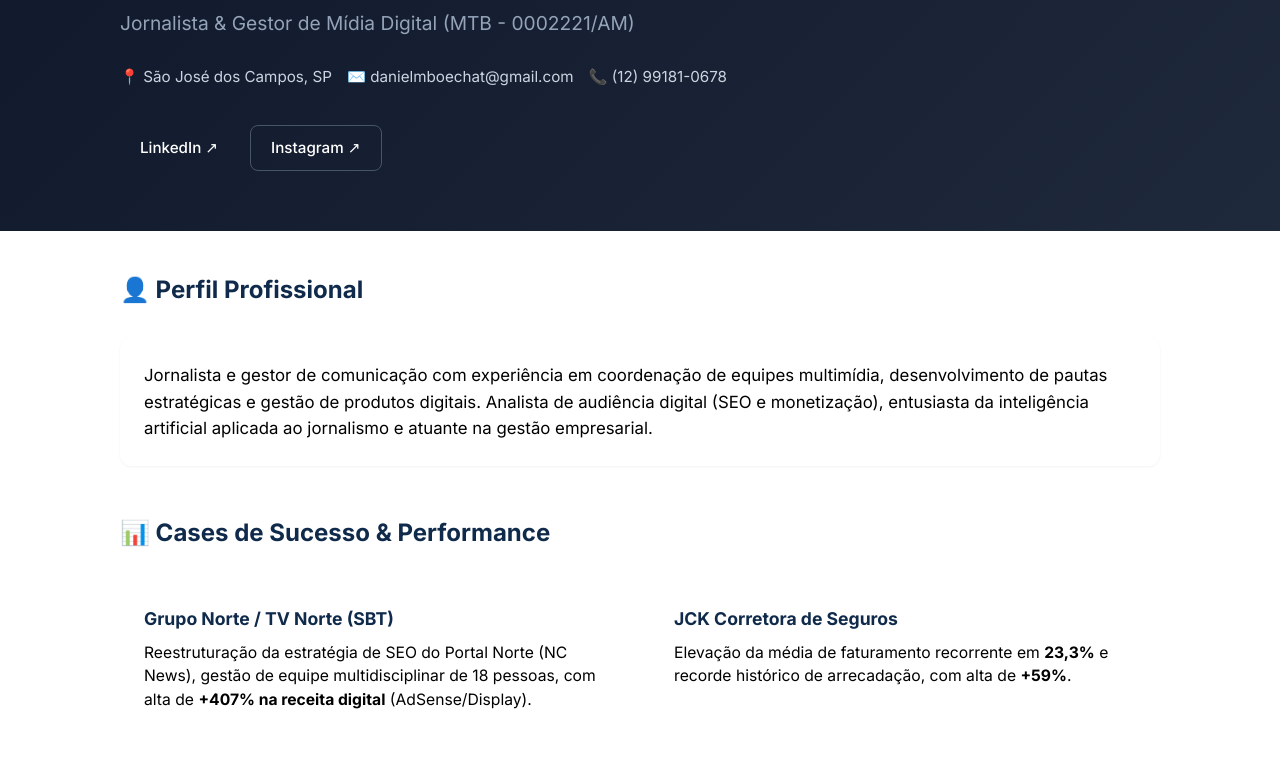
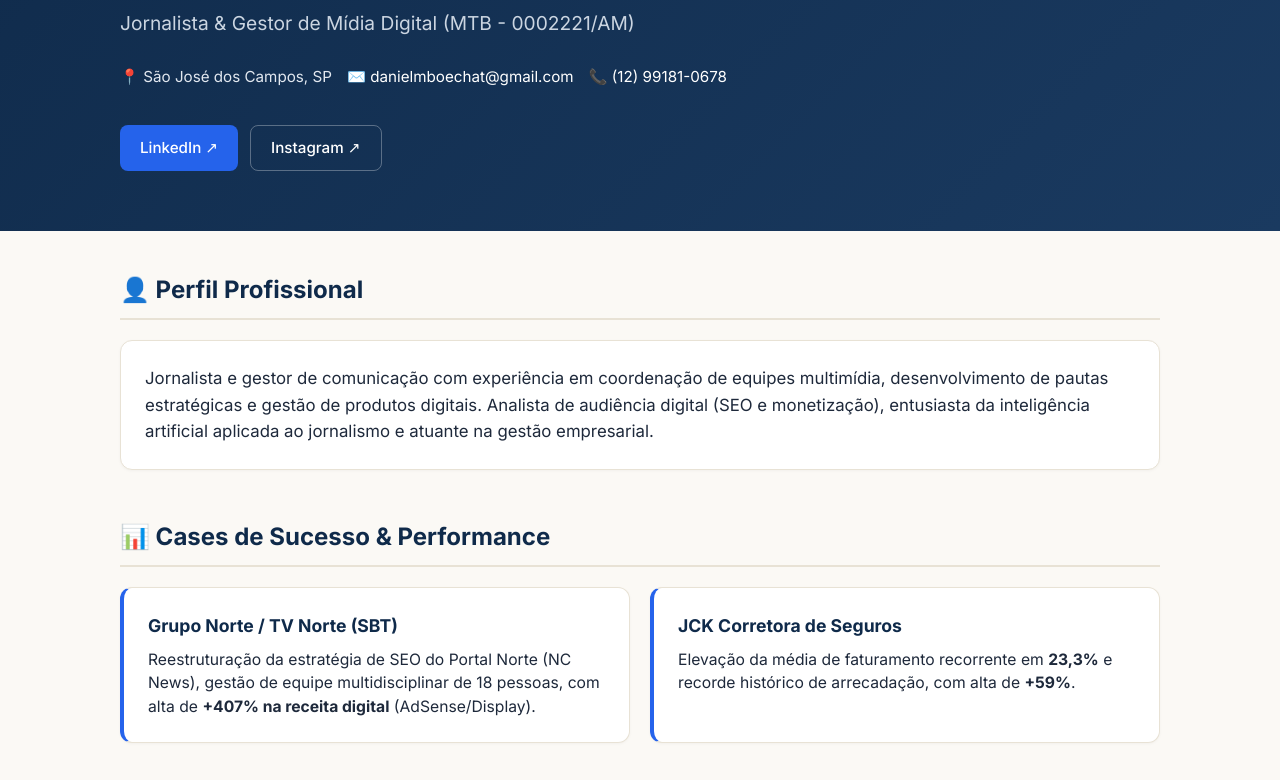
Before and after one commit to danielmboechat/portfolio, a plain HTML site: page index.html in a window 1280 px wide. Shown: the part 286-1066 px from the top of the page. Drawn offline with Linux system fonts and the light colour scheme.

Commit message:
index.html

```diff
--- a/index.html
+++ b/index.html
@@ -32,14 +32,15 @@
 
     <style>
         :root {
-            \--primary: #0f2a4a; /\* Navy escuro para títulos \*/
-            --accent: #1e40af; /\* Navy vibrante para botões e links \*/
-            --accent-hover: #1e3a8a; /\* Navy fechado no hover \*/
-            --bg-body: #fcfaf7; /\* Fundo bege/areia suave \*/
-            --bg-card: #ffffff; /\* Cartões brancos para contraste \*/
-            --text-main: #1e293b; /\* Texto legível \*/
-            --text-muted: #64748b; /\* Texto secundário \*/
-            --border: #e7e2d9; /\* Borda em tom bege sutil \*/
+            --primary: #0f2a4a;          /* Navy escuro para títulos */
+            --primary-gradient: #1a3a60; /* Navy médio para o gradiente do topo */
+            --accent: #2563eb;           /* Azul vibrante para botões, tags e links */
+            --accent-hover: #1d4ed8;     /* Azul escuro no hover */
+            --bg-body: #fbf9f5;          /* Fundo bege/areia elegante */
+            --bg-card: #ffffff;          /* Cartões brancos para destaque */
+            --text-main: #1e293b;        /* Texto principal */
+            --text-muted: #64748b;       /* Texto secundário */
+            --border: #e8e2d5;           /* Borda em tom bege sutil */
             --gold: #d97706;
             --gold-bg: #fffbeb;
         }
@@ -66,7 +67,7 @@
 
         /* HEADER / HERO */
         header {
-            background: linear-gradient(135deg, #0f172a 0%, #1e293b 100%);
+            background: linear-gradient(135deg, var(--primary) 0%, var(--primary-gradient) 100%);
             color: #ffffff;
             padding: 60px 0;
             margin-bottom: 40px;
@@ -98,7 +99,7 @@
 
         .hero .subtitle {
             font-size: 1.2rem;
-            color: #94a3b8;
+            color: #cbd5e1;
             font-weight: 400;
         }
 
@@ -107,12 +108,12 @@
             flex-wrap: wrap;
             gap: 15px;
             font-size: 0.95rem;
-            color: #cbd5e1;
+            color: #e2e8f0;
             margin-top: 10px;
         }
 
         .hero .meta a {
-            color: #cbd5e1;
+            color: #ffffff;
             text-decoration: none;
         }
 
@@ -151,11 +152,11 @@
         .btn-outline {
             background-color: transparent;
             color: #ffffff;
-            border: 1px solid #475569;
+            border: 1px solid rgba(255, 255, 255, 0.3);
         }
 
         .btn-outline:hover {
-            background-color: #334155;
+            background-color: rgba(255, 255, 255, 0.1);
         }
 
         /* SECTIONS */
@@ -183,7 +184,7 @@
             padding: 24px;
             border-radius: 12px;
             border: 1px solid var(--border);
-            box-shadow: 0 1px 3px rgba(0,0,0,0.05);
+            box-shadow: 0 1px 3px rgba(0,0,0,0.04);
         }
 
         /* METRICS & HIGHLIGHT CARDS */
@@ -199,6 +200,7 @@
             border-radius: 12px;
             border: 1px solid var(--border);
             border-left: 4px solid var(--accent);
+            box-shadow: 0 1px 3px rgba(0,0,0,0.04);
         }
 
         .metric-card h3 {
@@ -229,6 +231,7 @@
             flex-direction: column;
             justify-content: space-between;
             transition: transform 0.2s ease, box-shadow 0.2s ease;
+            box-shadow: 0 1px 3px rgba(0,0,0,0.04);
         }
 
         .card:hover {
@@ -272,7 +275,7 @@
             text-decoration: underline;
         }
 
-        /* BANNER PREMIAÇÃO & DRIVE */
+        /* BANNERS */
         .special-banner {
             background: var(--gold-bg);
             border: 1px solid #fde68a;
@@ -331,8 +334,8 @@
         }
 
         .badge {
-            background: #e2e8f0;
-            color: #334155;
+            background: #e8e2d5;
+            color: var(--primary);
             padding: 6px 14px;
             border-radius: 20px;
             font-size: 0.85rem;
```
